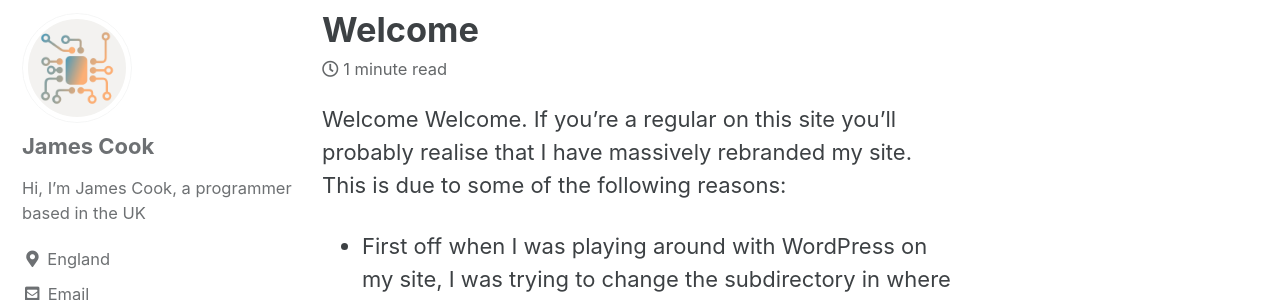
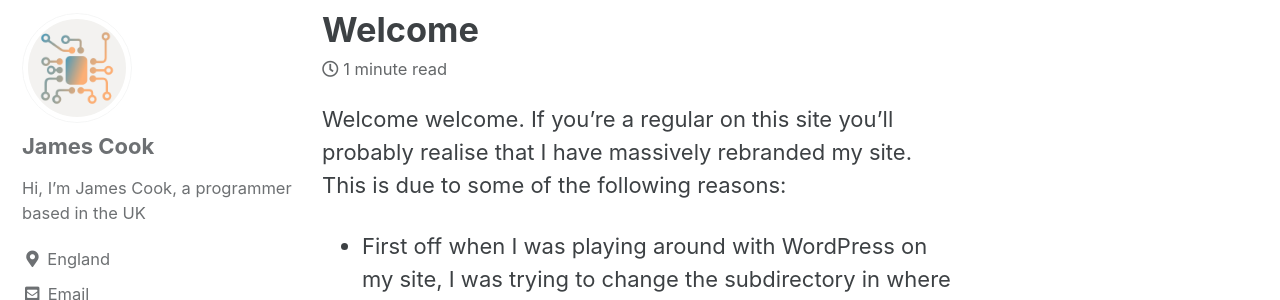
Before and after one commit to gigt1/jaminit.co.uk, a Jekyll site: the page built from _posts/2020-06-09-Welcome.md, in a window 1280 px wide and 900 px high. Shown: the part 165-465 px from the top of the window. Built offline with Jekyll 4.4.1, drawn with Linux system fonts in a browser that asks for light colours; cached includes are drawn as plain includes.

Commit message:
Fix typo

```diff
--- a/_posts/2020-06-09-Welcome.md
+++ b/_posts/2020-06-09-Welcome.md
@@ -3,7 +3,7 @@ categories: [Misc]
 tags: [Website Updates]
 ---
 
-Welcome Welcome. If you're a regular on this site you'll probably realise that I have massively rebranded my site. This is due to some of the following reasons:
+Welcome welcome. If you're a regular on this site you'll probably realise that I have massively rebranded my site. This is due to some of the following reasons:
 
 
  * First off when I was playing around with WordPress on my site, I was trying to change the subdirectory in where my site was stored and accidentally stopped my site from working. This was because I was directly editing wp-config.php and had **no** idea what I was doing. I realise this probably could be fixed easily if I did some searching around online however it gave me an excuse to change
```
